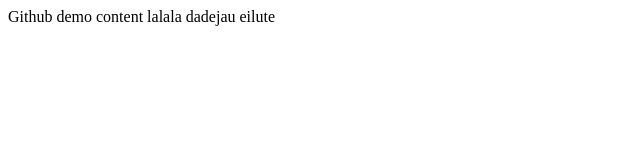
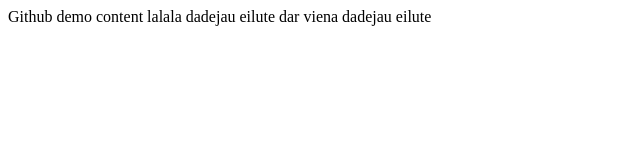
Before and after one commit to pinavijuss/3-github, a plain HTML site: page index.html in a window 1280 px wide. Shown: the whole page, without its empty margins (0-640 px from the left). Drawn offline with Linux system fonts and the light colour scheme.

Commit message:
dar vienas fixas

```diff
--- a/index.html
+++ b/index.html
@@ -10,6 +10,7 @@
 <body>
     Github demo content
     lalala dadejau eilute
+    dar viena dadejau eilute
 </body>
 
 </html>
```
